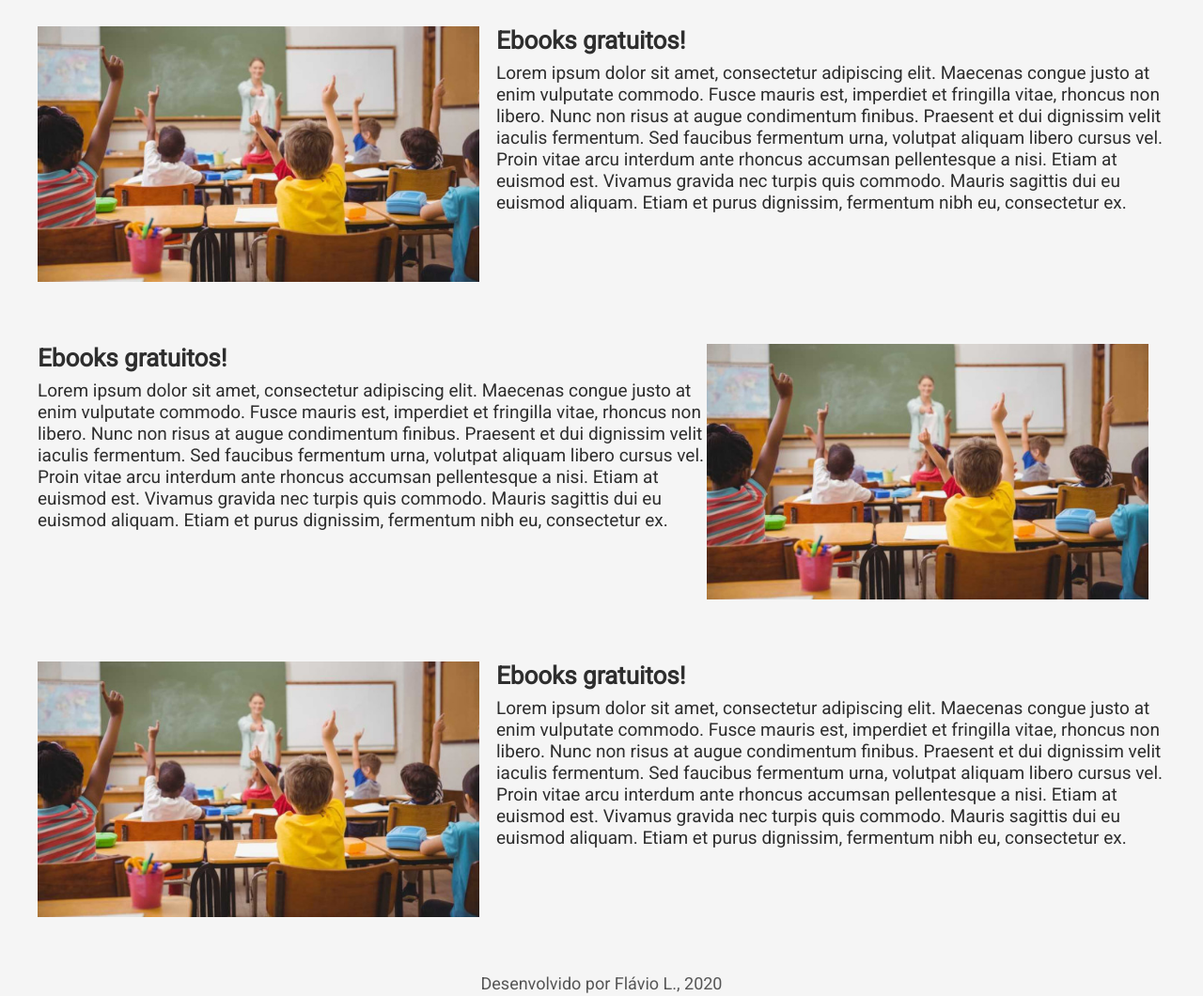
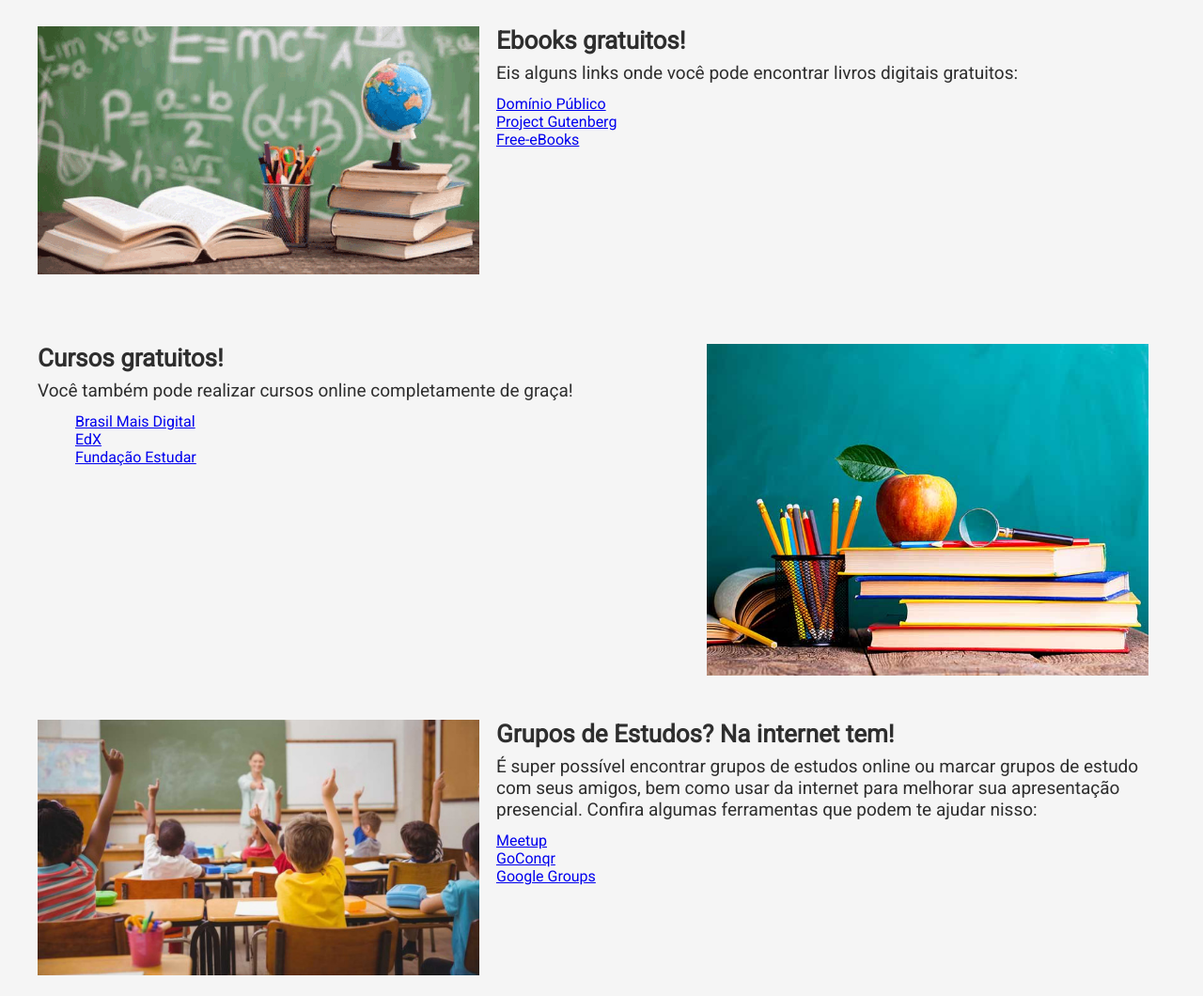
Before and after one commit to flaviojunior270899/flaviojunior270899.github.io, a plain HTML site: page index.html in a window 1280 px wide. Shown: the part 460-1520 px from the top of the page at 94% size. Drawn offline with Linux system fonts and the light colour scheme.

Commit message:
Add files via upload

```diff
--- a/index.html
+++ b/index.html
@@ -5,7 +5,7 @@
   <meta name="viewport" content="width=device-width, initial-scale=1.0">
   <title> ODS 4 - Educação de Qualidade </title>
   <link rel="shortcut icon" href="imagens/book.svg" type="image/x-icon">
-  <link rel="stylesheet" href="styles.css">
+  <link rel="stylesheet" href="style.css">
   <link href="https://fonts.googleapis.com/css2?family=Roboto&display=swap" rel="stylesheet">
 </head>
 <body>
@@ -19,21 +19,36 @@
     <hr>
 
     <div class="forma esquerda">
-        <img src="imagens/educacao1.jpg" alt="img_1">
+        <img src="imagens/educacao2.png" alt="img_1">
         <h3> Ebooks gratuitos! </h3>
-        <p> Lorem ipsum dolor sit amet, consectetur adipiscing elit. Maecenas congue justo at enim vulputate commodo. Fusce mauris est, imperdiet et fringilla vitae, rhoncus non libero. Nunc non risus at augue condimentum finibus. Praesent et dui dignissim velit iaculis fermentum. Sed faucibus fermentum urna, volutpat aliquam libero cursus vel. Proin vitae arcu interdum ante rhoncus accumsan pellentesque a nisi. Etiam at euismod est. Vivamus gravida nec turpis quis commodo. Mauris sagittis dui eu euismod aliquam. Etiam et purus dignissim, fermentum nibh eu, consectetur ex. </p>
+        <p> Eis alguns links onde você pode encontrar livros digitais gratuitos: </p>
+        <ul style="margin-top: 12px;">
+          <li> <a href="http://www.dominiopublico.gov.br/pesquisa/PesquisaObraForm.jsp"> Domínio Público </a> </li>
+          <li> <a href="http://www.gutenberg.org/browse/scores/top-pt"> Project Gutenberg </a> </li>
+          <li> <a href="https://portugues.free-ebooks.net/best-ebooks/overall/current"> Free-eBooks </a> </li>
+        </ul>
     </div>
 
     <div class="forma direita">
-      <img src="imagens/educacao1.jpg" alt="img_1">
-      <h3> Ebooks gratuitos! </h3>
-      <p> Lorem ipsum dolor sit amet, consectetur adipiscing elit. Maecenas congue justo at enim vulputate commodo. Fusce mauris est, imperdiet et fringilla vitae, rhoncus non libero. Nunc non risus at augue condimentum finibus. Praesent et dui dignissim velit iaculis fermentum. Sed faucibus fermentum urna, volutpat aliquam libero cursus vel. Proin vitae arcu interdum ante rhoncus accumsan pellentesque a nisi. Etiam at euismod est. Vivamus gravida nec turpis quis commodo. Mauris sagittis dui eu euismod aliquam. Etiam et purus dignissim, fermentum nibh eu, consectetur ex. </p>
+      <img src="imagens/educacao3.jpg" alt="img_1">
+      <h3> Cursos gratuitos! </h3>
+      <p> Você também pode realizar cursos online completamente de graça! </p>
+      <ul style="margin-top: 12px;">
+        <li> <a href="http://www.brasilmaisdigital.org.br/index.php/pt-br/cursos-online?_ga=2.130819471.1423634040.1596757373-1901776917.1596757373"> Brasil Mais Digital </a> </li>
+        <li> <a href="https://www.edx.org/?_ga=2.130819471.1423634040.1596757373-1901776917.1596757373"> EdX </a> </li>
+        <li> <a href="https://www.napratica.org.br/edicoes/"> Fundação Estudar </a> </li>
+      </ul>
     </div>
 
-    <div class="forma esquerda">
+    <div class="forma esquerda" style="margin-top: 100px">
       <img src="imagens/educacao1.jpg" alt="img_1">
-      <h3> Ebooks gratuitos! </h3>
-      <p> Lorem ipsum dolor sit amet, consectetur adipiscing elit. Maecenas congue justo at enim vulputate commodo. Fusce mauris est, imperdiet et fringilla vitae, rhoncus non libero. Nunc non risus at augue condimentum finibus. Praesent et dui dignissim velit iaculis fermentum. Sed faucibus fermentum urna, volutpat aliquam libero cursus vel. Proin vitae arcu interdum ante rhoncus accumsan pellentesque a nisi. Etiam at euismod est. Vivamus gravida nec turpis quis commodo. Mauris sagittis dui eu euismod aliquam. Etiam et purus dignissim, fermentum nibh eu, consectetur ex. </p>
+      <h3> Grupos de Estudos? Na internet tem! </h3>
+      <p> É super possível encontrar grupos de estudos online ou marcar grupos de estudo com seus amigos, bem como usar da internet para melhorar sua apresentação presencial. Confira algumas ferramentas que podem te ajudar nisso:  </p>
+      <ul style="margin-top: 12px;">
+        <li> <a href="https://www.meetup.com/pt-BR/"> Meetup </a> </li>
+        <li> <a href="https://www.goconqr.com/pt-BR/"> GoConqr </a> </li>
+        <li> <a href="https://groups.google.com/forum/#!overview"> Google Groups </a> </li>
+      </ul>
     </div>
 
     <div class="footer">
--- /dev/null
+++ b/style.css
@@ -0,0 +1,85 @@
+* {
+  margin: 0;
+}
+
+body {
+  font-family: 'Roboto', sans-serif;
+  background-color: whitesmoke;
+  color: #2e2e2e
+}
+
+p {
+  font-size: 19px;
+}
+
+ul li {
+  list-style-type: none;
+}
+
+.header {
+  text-align: center;
+  background-image: url('imagens/background.png');
+  height: 400px;
+  color: white;
+}
+
+.header h1 {
+  padding-top: 270px;
+  font-size: 56px;
+  text-shadow: 3px 0px 24px black;
+}
+
+.header p {
+  margin-top: 0;
+  font-size: 28px;
+  text-shadow: 3px 0px 24px black;
+}
+
+.page-content {
+  margin: 20px auto 0 auto;
+  width: 100%;
+  max-width: 1200px;
+  padding: 0 32px;
+}
+
+.page-content h2 {
+  font-weight: 400;
+  font-size: 24px;
+}
+
+.forma {
+  position: relative;
+  margin-top: 38px;
+  height: 300px;
+}
+
+.direita img {
+  float: right;
+}
+
+.esquerda img {
+  float: left;
+}
+
+.forma img {
+  margin-right: 18px;
+  width: 470px;
+}
+
+.forma h3 {
+  font-size: 26px;
+}
+
+.forma p {
+  margin-top: 8px;
+}
+
+.footer {
+  margin-top: 32px;
+  text-align: center;
+}
+
+.footer p {
+  font-size: 18px;
+  color: #555555;
+}
```
